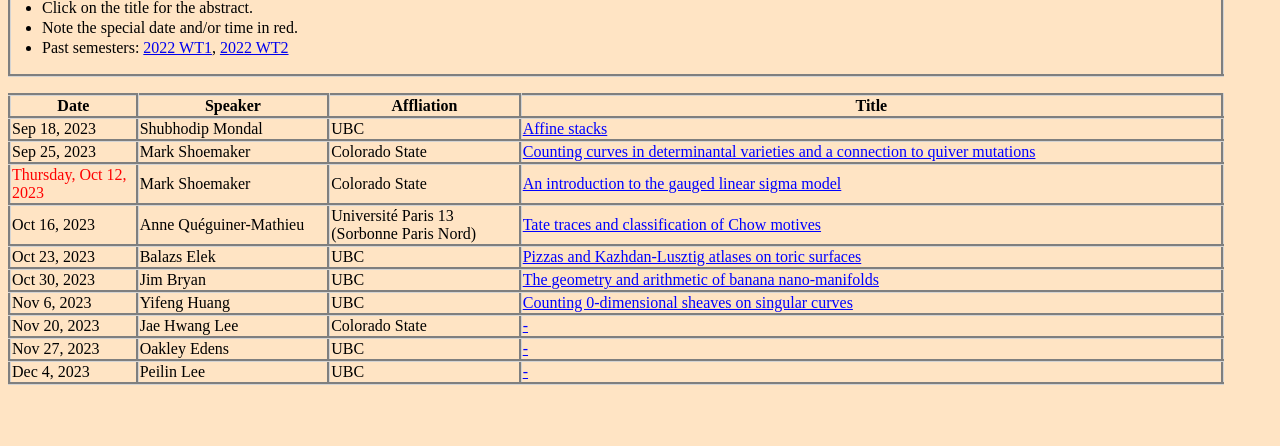
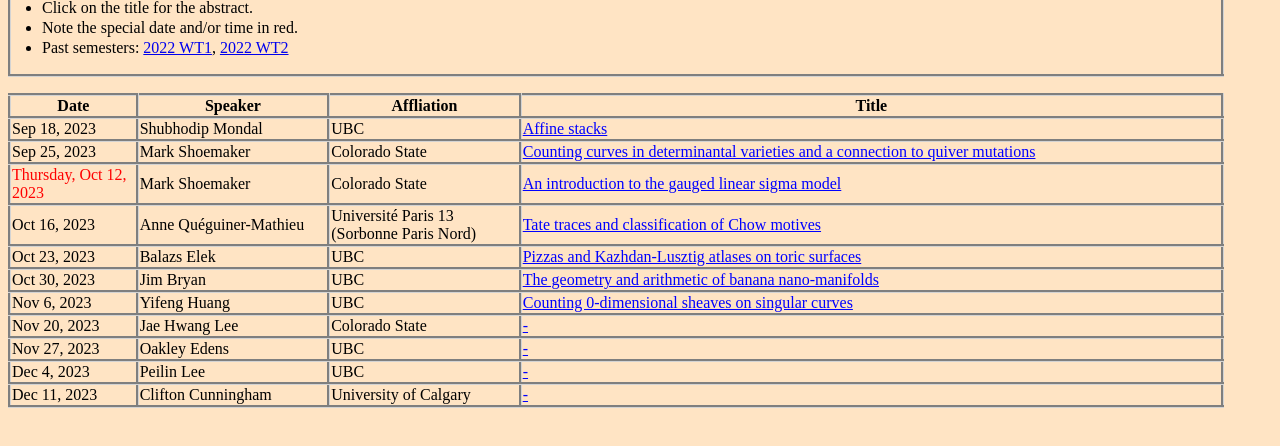
Before and after one commit to yifeng-huang-math/yifeng-huang-math.github.io, a plain HTML site: page seminar_ubc_ag_23f.html in a window 1280 px wide. Shown: the part 92-538 px from the top of the page. Drawn offline with Linux system fonts and the light colour scheme.

Commit message:
more talks

```diff
--- a/seminar_ubc_ag_23f.html
+++ b/seminar_ubc_ag_23f.html
@@ -141,6 +141,17 @@
             </details>
         </td>
     </tr>
+    <tr>
+        <td>Dec 11, 2023</td>
+        <td>Clifton Cunningham</td>
+        <td>University of Calgary</td>
+        <td>
+            <details class="title-and-abstract">
+                <summary>-</summary>
+                <p><b>Abstract. </b>-</p>
+            </details>
+        </td>
+    </tr>
 </table>
 
 <!-- end -->
```
Also changed, not shown: index.html (+2 -0 lines).
